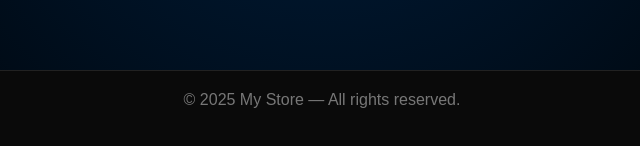
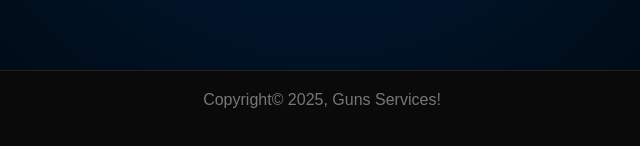
Before and after one commit to Gunszzs/Gunsstore.github.io, a plain HTML site: page index.html in a window 1280 px wide. Shown: the part 360-506 px from the top of the page, 318-958 px from the left. Drawn offline with Linux system fonts and the light colour scheme.

Commit message:
Update index.html

```diff
--- a/index.html
+++ b/index.html
@@ -18,6 +18,6 @@
     <h1>The Store For High Quality Products</h1>
     <p>High-quality products. Pay easily with PayPal or crypto.</p>
   </section>
-  <footer>© 2025 My Store — All rights reserved.</footer>
+  <footer>Copyright© 2025, Guns Services!</footer>
 </body>
 </html>
```
